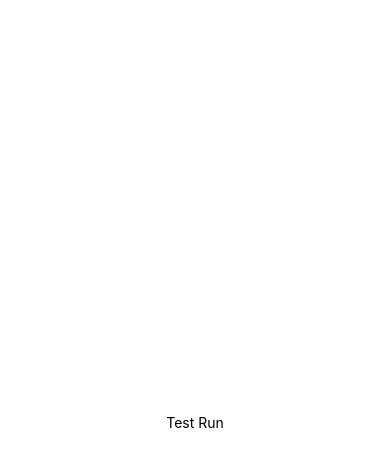
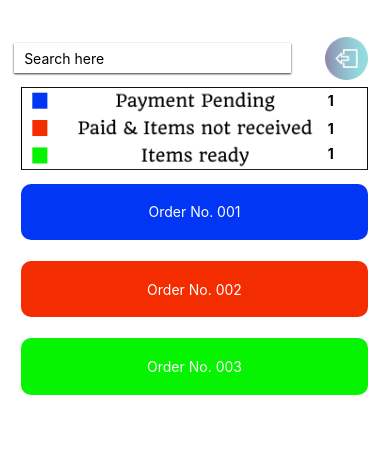
Before and after one commit to MrQuazar/AdminMiniCart, a React Native app: screen /adminOrderScreen in a window 390 px wide. Shown: the top 466 px of the page. Built offline with nearby package versions, Linux system fonts and the light colour scheme.

Commit message:
Order screen Front end

```diff
--- a/App.js
+++ b/App.js
@@ -1,21 +1,20 @@
-import { StatusBar } from 'expo-status-bar';
-import React from 'react';
-import { StyleSheet, Text, View } from 'react-native';
+import React, { useState, useEffect } from 'react';
+import { NavigationContainer } from '@react-navigation/native';
+import { createStackNavigator } from '@react-navigation/stack';
+
+import adminOrderScreen from './Components/adminOrderScreen';
+
+
+
+const Stack = createStackNavigator();
 
 export default function App() {
+
   return (
-    <View style={styles.container}>
-      <Text>Test Run</Text>
-      <StatusBar style="auto" />
-    </View>
-  );
+    <NavigationContainer>
+      <Stack.Navigator initialRouteName='adminOrderScreen'>
+        <Stack.Screen name='adminOrderScreen' component={adminOrderScreen} options={{ headerShown: false }} />
+      </Stack.Navigator>
+    </NavigationContainer>
+  )
 }
-
-const styles = StyleSheet.create({
-  container: {
-    flex: 1,
-    backgroundColor: '#fff',
-    alignItems: 'center',
-    justifyContent: 'center',
-  },
-});
--- /dev/null
+++ b/Components/adminOrderScreen.js
@@ -0,0 +1,167 @@
+import React, { useState } from 'react';
+import { Text, View, StyleSheet, Image, TextInput, TouchableOpacity } from 'react-native'
+
+import backToCart from './../assets/backToCart.png'
+import info from './../assets/info.png'
+
+import { Dimensions } from 'react-native';
+
+const windowWidth = Dimensions.get('window').width;
+const windowHeight = Dimensions.get('window').height;
+
+export default function Cart({ navigation }) {
+  const [state, setState] = useState({ productNo: 2, blueOrder: 1, redOrder: 1, greenOrder: 1,})
+  return (
+    <View style={{ flex: 1, backgroundColor: '#FFFFFF', justifyContent: 'center' }}>
+      <TextInput style={styles.InputStyle1} placeholder='Search here'></TextInput>
+      <TouchableOpacity style={styles.infoStyle}>
+        <Image source={info} style={{ resizeMode: 'contain', width: '100%', height: '100%' }} />
+      </TouchableOpacity>
+
+      <Text style={styles.blueStyle}>{state.blueOrder}</Text>
+      <Text style={styles.redStyle}>{state.redOrder}</Text>
+      <Text style={styles.greenStyle}>{state.greenOrder}</Text>
+
+      <TouchableOpacity style={styles.backToCartStyle}>
+        <Image source={backToCart} style={{ resizeMode: 'contain', width: '100%', height: '100%' }} />
+      </TouchableOpacity>
+      <TouchableOpacity style={styles.blueOrder} title='BlueOrder' onPress={() => navigation.navigate("")}>
+        <Text style={{color: "white"}}>Order No. 001</Text>
+      </TouchableOpacity>
+      <TouchableOpacity style={styles.redOrder} title='RedOrder' onPress={() => navigation.navigate("")}>
+        <Text style={{color: "white"}}>Order No. 002</Text>
+      </TouchableOpacity>
+      <TouchableOpacity style={styles.greenOrder} title='GreenOrder' onPress={() => navigation.navigate("")}>
+        <Text style={{color: "white"}}>Order No. 003</Text>
+      </TouchableOpacity>
+    </View>
+  )
+}
+
+const styles = StyleSheet.create({
+  container: {
+    flex: 1,
+    backgroundColor: '#fff',
+    alignItems: 'center',
+    justifyContent: 'center',
+  },
+
+  background: {
+    position: "relative",
+    width: 414,
+    height: 896,
+    borderTopLeftRadius: 15,
+    borderTopRightRadius: 15,
+    borderBottomRightRadius: 15,
+    borderBottomLeftRadius: 15,
+    "width": windowWidth,
+    "height": windowHeight
+  },
+
+  backToCartStyle:{
+    "position": "absolute",
+    "width": 46/414 * windowWidth,
+    "height": 46/896 * windowHeight,
+    "right": 23/414 * windowWidth,
+    "top": 39/896 * windowHeight
+  },
+
+  infoStyle:{
+    "position": "absolute",
+    "width": 369/414 * windowWidth,
+    "height": 88/896 * windowHeight,
+    "left": 22/414 * windowWidth,
+    "top": 92/896 * windowHeight
+  },
+
+  blueStyle:{
+    "position": "absolute",
+    "width": 16/414 * windowWidth,
+    "height": 17/896 * windowHeight,
+    "right": 50/414 * windowWidth,
+    "top": 98/896 * windowHeight,
+    fontWeight: "bold"
+  },
+
+  redStyle:{
+    "position": "absolute",
+    "width": 16/414 * windowWidth,
+    "height": 17/896 * windowHeight,
+    "right": 50/414 * windowWidth,
+    "top": 127/896 * windowHeight,
+    fontWeight: "bold"
+  },
+
+  greenStyle:{
+    "position": "absolute",
+    "width": 16/414 * windowWidth,
+    "height": 17/896 * windowHeight,
+    "right": 50/414 * windowWidth,
+    "top": 154/896 * windowHeight,
+    fontWeight: "bold"
+  },
+
+  blueOrder: {
+    "position": "absolute",
+    "width": 0.8913 * windowWidth,
+    "height": 0.0669 * windowHeight,
+    "left": 0.0531 * windowWidth,
+    "top": 195/896 * windowHeight,
+    backgroundColor: "#0137F4",
+    "color": "white",
+    borderTopLeftRadius: 10,
+    borderTopRightRadius: 10,
+    borderBottomRightRadius: 10,
+    borderBottomLeftRadius: 10,
+    justifyContent: 'center',
+    alignItems: 'center'
+  },
+
+  redOrder: {
+    "position": "absolute",
+    "width": 0.8913 * windowWidth,
+    "height": 0.0669 * windowHeight,
+    "left": 0.0531 * windowWidth,
+    "top": 277/896 * windowHeight,
+    backgroundColor: "#F42D01",
+    "color": "white",
+    borderTopLeftRadius: 10,
+    borderTopRightRadius: 10,
+    borderBottomRightRadius: 10,
+    borderBottomLeftRadius: 10,
+    justifyContent: 'center',
+    alignItems: 'center'
+  },
+
+  greenOrder: {
+    "position": "absolute",
+    "width": 0.8913 * windowWidth,
+    "height": 0.0669 * windowHeight,
+    "left": 0.0531 * windowWidth,
+    "top": 359/896 * windowHeight,
+    backgroundColor: "#06F401",
+    "color": "white",
+    borderTopLeftRadius: 10,
+    borderTopRightRadius: 10,
+    borderBottomRightRadius: 10,
+    borderBottomLeftRadius: 10,
+    justifyContent: 'center',
+    alignItems: 'center'
+  },
+
+  InputStyle1:
+  {
+    position: "absolute",
+    "width": 0.7101449275362319 * windowWidth,
+    "height": 0.0357142857142857 * windowHeight,
+    "left": 15/414 * windowWidth,
+    "top": 46/896 * windowHeight,
+    paddingLeft: 10,
+    backgroundColor: "#FFFFFF",
+    shadowColor: '#000',
+    shadowOffset: { width: 0, height: 1 },
+    shadowOpacity: 0.8,
+    shadowRadius: 2,
+    elevation: 5
+  }
+});
```
Also changed, not shown: assets/backToCart.png (added), assets/info.png (added).
